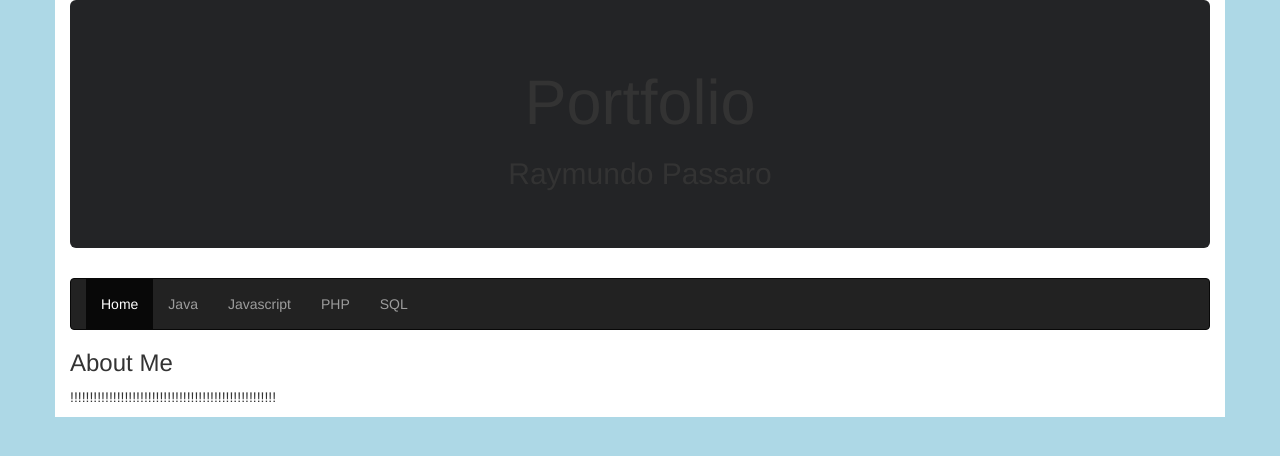
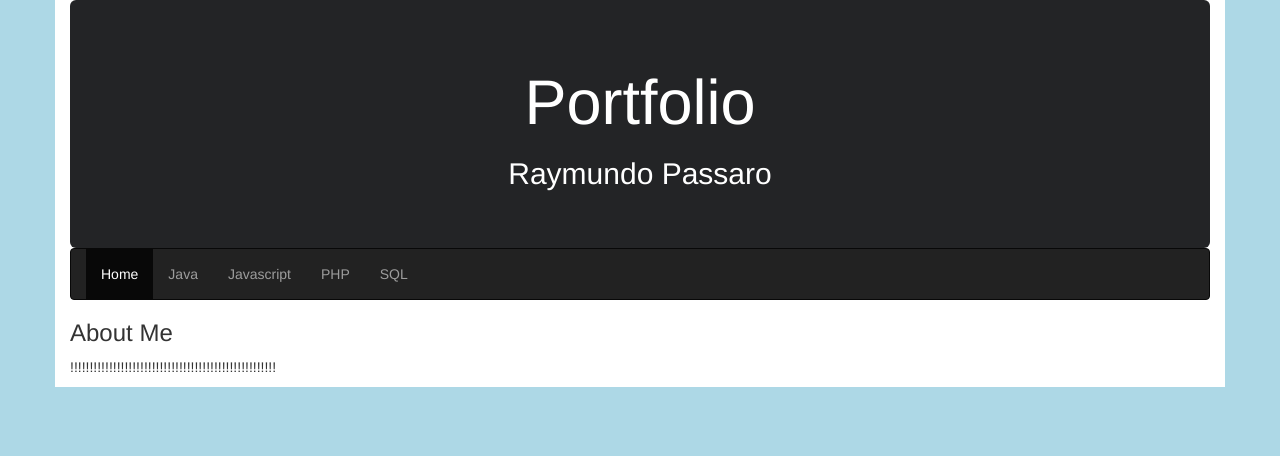
Before and after one commit to rpassaropezua/portfolio, a PHP site: page / in a window 1280 px wide. Shown: the top 456 px of the page. Run offline with PHP 8.4, Linux system fonts and the light colour scheme.

Commit message:
Update Styles.css

```diff
--- a/css/Styles.css
+++ b/css/Styles.css
@@ -5,6 +5,8 @@ body {
 .jumbotron {
     text-align:center;
     background-color: #232426;
+    color: white;
+    margin-bottom: 0;
 }
 
 .container {
```
